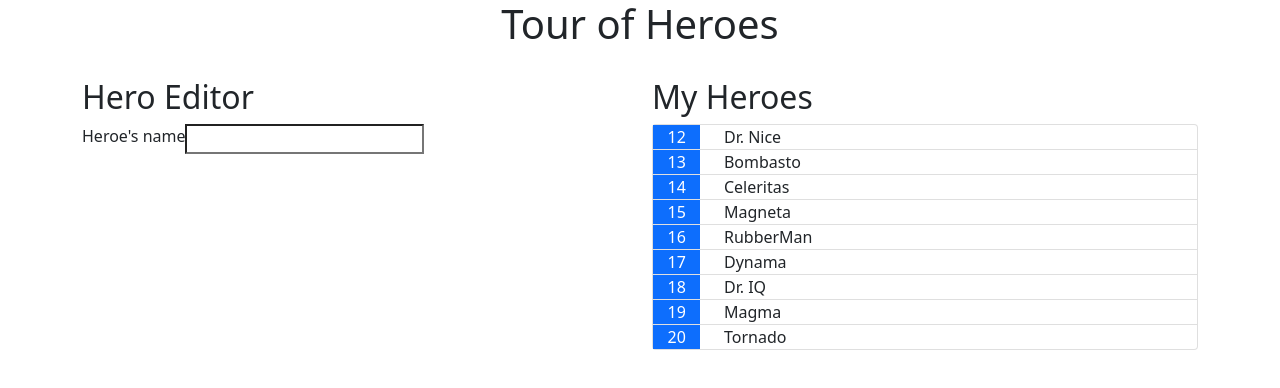
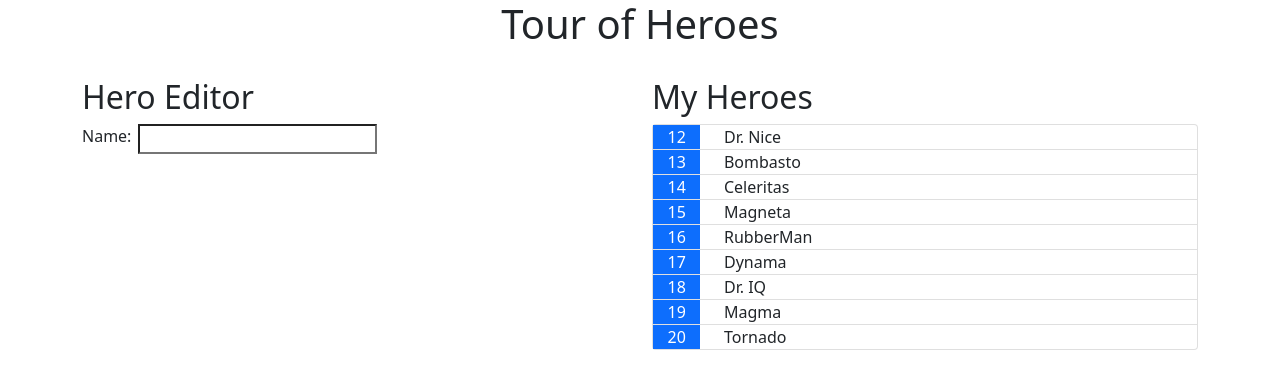
Before and after one commit to Milldrew/warmup, an Angular app in the folder 00-tour/: page /list in a window 1280 px wide. Shown: the top 388 px of the page. Built offline with nearby package versions, Linux system fonts and the light colour scheme.

Commit message:
📅  | Fri Oct 28 20:56:02 EDT 2022

```diff
--- a/00-tour/src/app/hero-detail/hero-detail.component.html
+++ b/00-tour/src/app/hero-detail/hero-detail.component.html
@@ -1,5 +1,6 @@
 <h2>Hero Editor</h2>
 <div class="input-group">
-  <span class="input-group-addon">Heroe's name</span>
+  <label id="name-input-label">Name: </label>
+
   <input />
 </div>
--- a/00-tour/src/app/hero-detail/hero-detail.component.scss
+++ b/00-tour/src/app/hero-detail/hero-detail.component.scss
@@ -0,0 +1,6 @@
+#name-input-label {
+  display: inline-block;
+  margin: {
+    right: 8px;
+  }
+}
```
